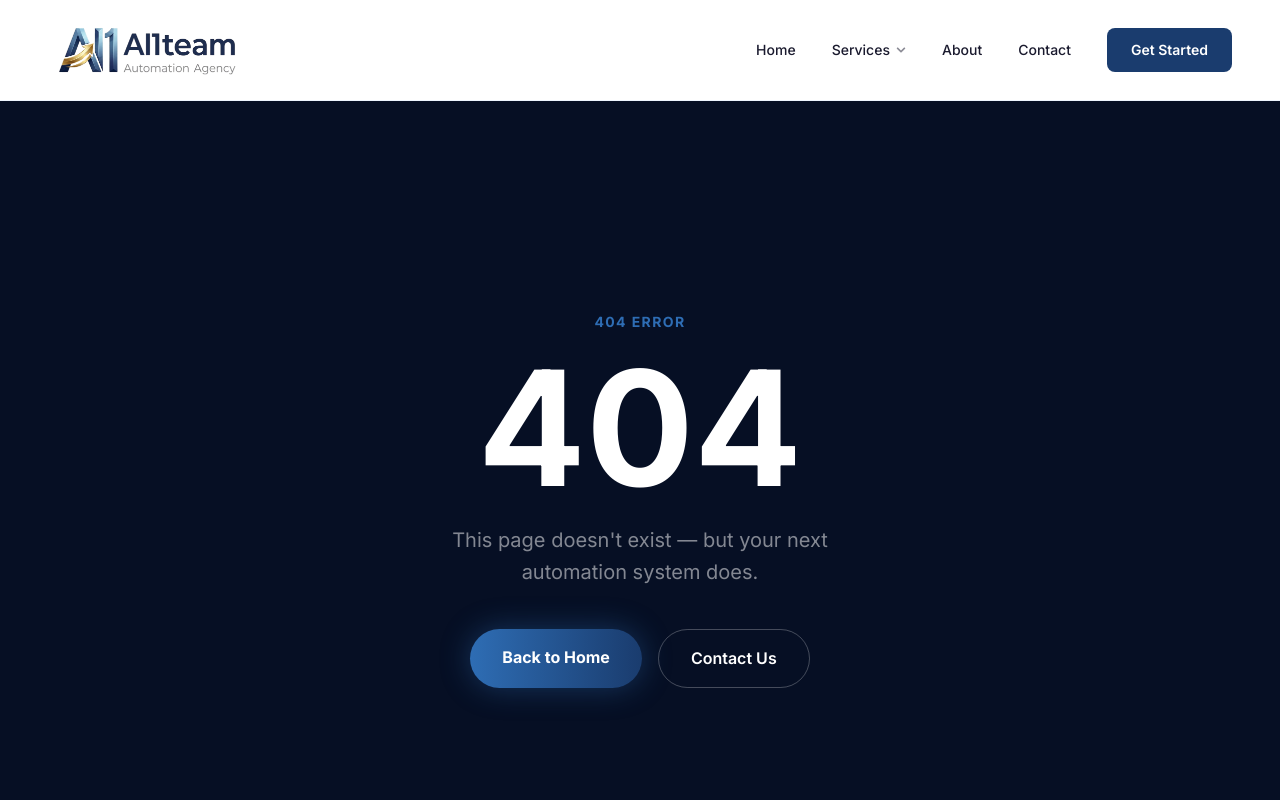
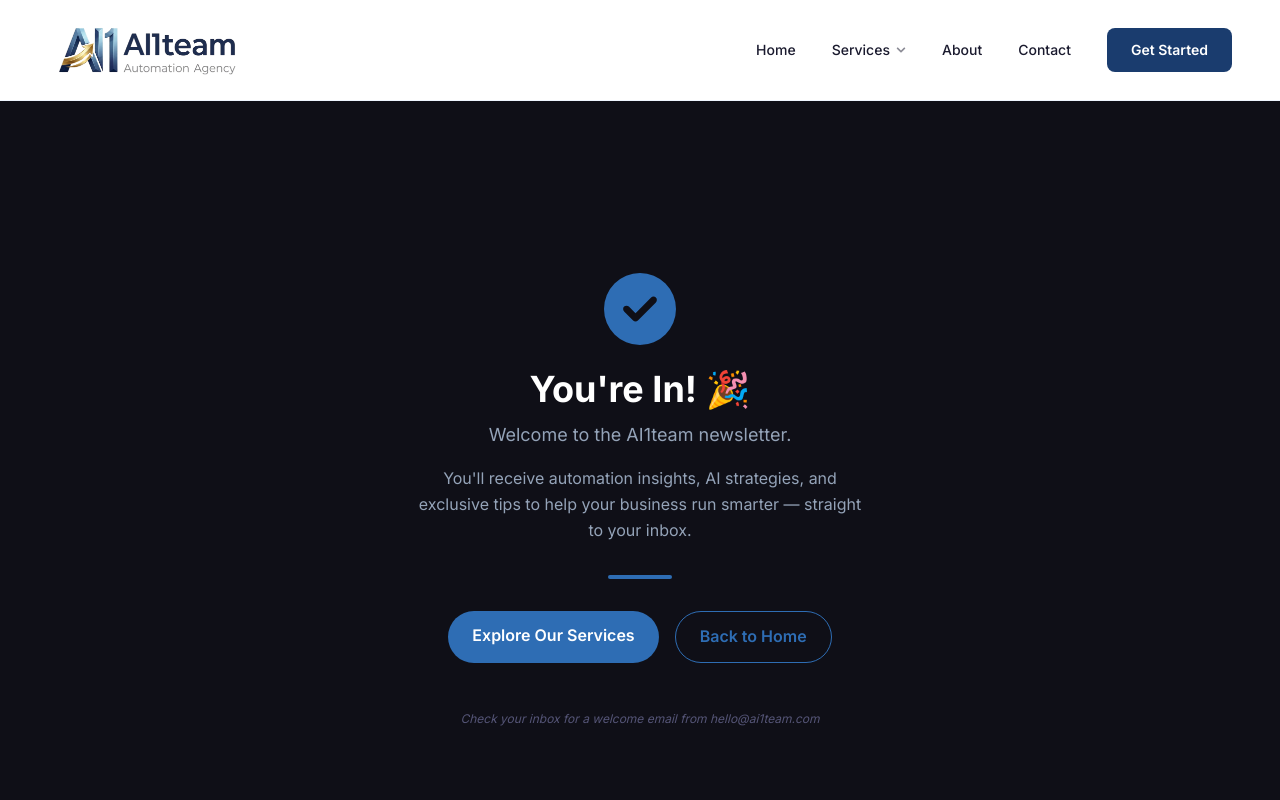
Before and after one commit to africasimo5-cyber/ai1team-website, a Next.js app: page /thank-you in a window 1280 px wide. Before the commit this address had no page. Shown: the top 800 px of the page. Built offline with nearby package versions, Linux system fonts and the light colour scheme.

Commit message:
Fix: Add subscription API and thank-you page

```diff
--- /dev/null
+++ b/app/api/subscribe/route.js
@@ -0,0 +1,69 @@
+import { NextResponse } from 'next/server'
+
+export async function POST(request) {
+  try {
+    const { email } = await request.json()
+
+    if (!email || !email.includes('@')) {
+      return NextResponse.json(
+        { error: 'Valid email is required' },
+        { status: 400 }
+      )
+    }
+
+    const apiKey = process.env.BREVO_API_KEY
+    if (!apiKey) {
+      console.error('[subscribe] BREVO_API_KEY env variable is not set')
+      return NextResponse.json({ error: 'Server misconfiguration' }, { status: 500 })
+    }
+
+    let brevoResponse
+    try {
+      brevoResponse = await fetch('https://api.brevo.com/v3/contacts', {
+        method: 'POST',
+        headers: {
+          'Accept': 'application/json',
+          'Content-Type': 'application/json',
+          'api-key': apiKey
+        },
+        body: JSON.stringify({
+          email,
+          listIds: [7],
+          updateEnabled: true
+        })
+      })
+    } catch (networkError) {
+      console.error('[subscribe] Network error reaching Brevo:', networkError)
+      return NextResponse.json({ error: 'Could not reach email service' }, { status: 502 })
+    }
+
+    // 201 Created or 204 No Content (updateEnabled hit existing contact) = success
+    if (brevoResponse.status === 201 || brevoResponse.status === 204) {
+      return NextResponse.json({ success: true }, { status: 200 })
+    }
+
+    // Parse Brevo error body (may be empty on some statuses)
+    let errorBody = {}
+    try {
+      errorBody = await brevoResponse.json()
+    } catch {
+      errorBody = { raw: `status ${brevoResponse.status}, no JSON body` }
+    }
+
+    console.error('[subscribe] Brevo returned error:', brevoResponse.status, JSON.stringify(errorBody))
+
+    // duplicate_parameter only fires when updateEnabled is false; handle as safety net
+    if (errorBody.code === 'duplicate_parameter') {
+      return NextResponse.json({ success: true }, { status: 200 })
+    }
+
+    return NextResponse.json(
+      { error: 'Subscription failed', code: errorBody.code ?? 'unknown' },
+      { status: 500 }
+    )
+
+  } catch (error) {
+    console.error('[subscribe] Unexpected error:', error)
+    return NextResponse.json({ error: 'Server error' }, { status: 500 })
+  }
+}
--- /dev/null
+++ b/app/thank-you/page.js
@@ -0,0 +1,94 @@
+"use client";
+
+import Link from "next/link";
+import { motion } from "framer-motion";
+import { FaCircleCheck } from "react-icons/fa6";
+
+export default function ThankYouPage() {
+  return (
+    <div className="min-h-screen bg-[#0f0f17] flex items-center justify-center px-6 py-20">
+      <div className="flex flex-col items-center text-center max-w-2xl mx-auto">
+
+        {/* Animated checkmark */}
+        <motion.div
+          initial={{ scale: 0, opacity: 0 }}
+          animate={{ scale: 1, opacity: 1 }}
+          transition={{ duration: 0.5, type: "spring", bounce: 0.4 }}
+        >
+          <FaCircleCheck className="text-7xl text-[#2E6DB4]" />
+        </motion.div>
+
+        {/* Headline */}
+        <motion.h1
+          className="font-bold text-4xl text-white mt-6"
+          initial={{ opacity: 0, y: 20 }}
+          animate={{ opacity: 1, y: 0 }}
+          transition={{ delay: 0.2 }}
+        >
+          You&apos;re In! 🎉
+        </motion.h1>
+
+        {/* Subheadline */}
+        <motion.p
+          className="text-lg text-[#94a3b8] mt-3"
+          initial={{ opacity: 0, y: 20 }}
+          animate={{ opacity: 1, y: 0 }}
+          transition={{ delay: 0.3 }}
+        >
+          Welcome to the AI1team newsletter.
+        </motion.p>
+
+        {/* Body text */}
+        <motion.p
+          className="text-base text-[#94a3b8] mt-4 max-w-md mx-auto leading-relaxed"
+          initial={{ opacity: 0, y: 20 }}
+          animate={{ opacity: 1, y: 0 }}
+          transition={{ delay: 0.4 }}
+        >
+          You&apos;ll receive automation insights, AI strategies, and exclusive tips to help
+          your business run smarter — straight to your inbox.
+        </motion.p>
+
+        {/* Divider */}
+        <motion.div
+          className="w-16 h-1 bg-[#2E6DB4] mx-auto rounded-full mt-8"
+          initial={{ opacity: 0, y: 20 }}
+          animate={{ opacity: 1, y: 0 }}
+          transition={{ delay: 0.5 }}
+        />
+
+        {/* Buttons */}
+        <motion.div
+          className="flex flex-wrap justify-center gap-4 mt-8"
+          initial={{ opacity: 0, y: 20 }}
+          animate={{ opacity: 1, y: 0 }}
+          transition={{ delay: 0.6 }}
+        >
+          <Link
+            href="/services"
+            className="bg-[#2E6DB4] hover:bg-[#1A3C6E] text-white font-semibold px-6 py-3 rounded-full transition-all duration-300"
+          >
+            Explore Our Services
+          </Link>
+          <Link
+            href="/"
+            className="border border-[#2E6DB4] text-[#2E6DB4] hover:bg-[#2E6DB4] hover:text-white font-semibold px-6 py-3 rounded-full bg-transparent transition-all duration-300"
+          >
+            Back to Home
+          </Link>
+        </motion.div>
+
+        {/* Small note */}
+        <motion.p
+          className="text-xs text-[#555577] italic mt-12"
+          initial={{ opacity: 0, y: 20 }}
+          animate={{ opacity: 1, y: 0 }}
+          transition={{ delay: 0.7 }}
+        >
+          Check your inbox for a welcome email from hello@ai1team.com
+        </motion.p>
+
+      </div>
+    </div>
+  );
+}
--- a/components/Footer.js
+++ b/components/Footer.js
@@ -1,11 +1,50 @@
 "use client";
 
+import { useState } from "react";
 import Link from "next/link";
 import Image from "next/image";
 import { FaLinkedinIn, FaXTwitter, FaInstagram, FaFacebook, FaLocationDot } from "react-icons/fa6";
 import { FaEnvelope, FaClock } from "react-icons/fa";
 
 const Footer = () => {
+  const [email, setEmail] = useState('');
+  const [loading, setLoading] = useState(false);
+  const [error, setError] = useState('');
+
+  const handleSubscribe = async (e) => {
+    e.preventDefault();
+    setError('');
+
+    if (!email || !email.includes('@')) {
+      setError('Please enter a valid email address');
+      return;
+    }
+
+    setLoading(true);
+
+    try {
+      const res = await fetch('/api/subscribe', {
+        method: 'POST',
+        headers: { 'Content-Type': 'application/json' },
+        body: JSON.stringify({ email })
+      });
+
+      const data = await res.json();
+
+      if (data.success) {
+        window.location.href = '/thank-you';
+      } else {
+        console.error('[subscribe] API error response:', data);
+        setError('Something went wrong. Please try again.');
+        setLoading(false);
+      }
+    } catch (err) {
+      console.error('[subscribe] Fetch error:', err);
+      setError('Something went wrong. Please try again.');
+      setLoading(false);
+    }
+  };
+
   return (
     <footer className="w-full relative bg-[#111827]">
       {/* Top Gradient Accent Line */}
@@ -147,19 +186,25 @@ const Footer = () => {
             <p className="text-[#94a3b8] text-sm leading-relaxed mb-5">
               Get the latest AI automation insights, case studies, and strategies delivered directly to your inbox.
             </p>
-            <form className="flex flex-col gap-3" onSubmit={(e) => e.preventDefault()}>
+            <form className="flex flex-col gap-3" onSubmit={handleSubscribe}>
               <input
                 type="email"
                 placeholder="Your email address"
+                value={email}
+                onChange={(e) => setEmail(e.target.value)}
                 className="w-full bg-white/5 border border-white/10 rounded-lg px-4 py-3 text-sm text-white placeholder-white/40 focus:outline-none focus:border-[#2E6DB4] transition-colors"
                 required
               />
               <button
                 type="submit"
-                className="w-full bg-[#2E6DB4] hover:bg-[#1A3C6E] border border-transparent hover:border-[#2E6DB4]/50 text-white text-sm font-medium py-3 rounded-lg transition-all duration-300 shadow-[0_0_15px_rgba(46,109,180,0.15)] hover:shadow-[0_0_20px_rgba(46,109,180,0.3)]"
+                disabled={loading}
+                className="w-full bg-[#2E6DB4] hover:bg-[#1A3C6E] border border-transparent hover:border-[#2E6DB4]/50 text-white text-sm font-medium py-3 rounded-lg transition-all duration-300 shadow-[0_0_15px_rgba(46,109,180,0.15)] hover:shadow-[0_0_20px_rgba(46,109,180,0.3)] disabled:opacity-60 disabled:cursor-not-allowed"
               >
-                Subscribe to Newsletter
+                {loading ? 'Subscribing...' : 'Subscribe'}
               </button>
+              {error && (
+                <p style={{ color: '#f87171', fontSize: '12px', marginTop: '6px' }}>{error}</p>
+              )}
             </form>
           </div>
 
```
